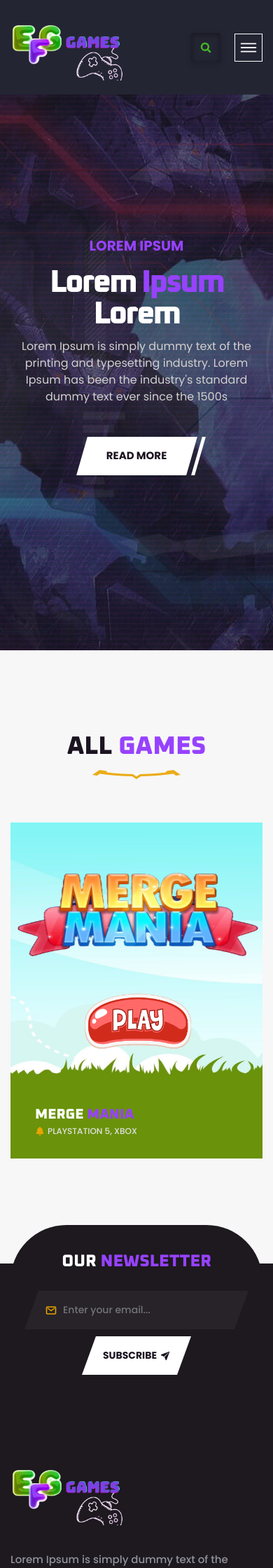
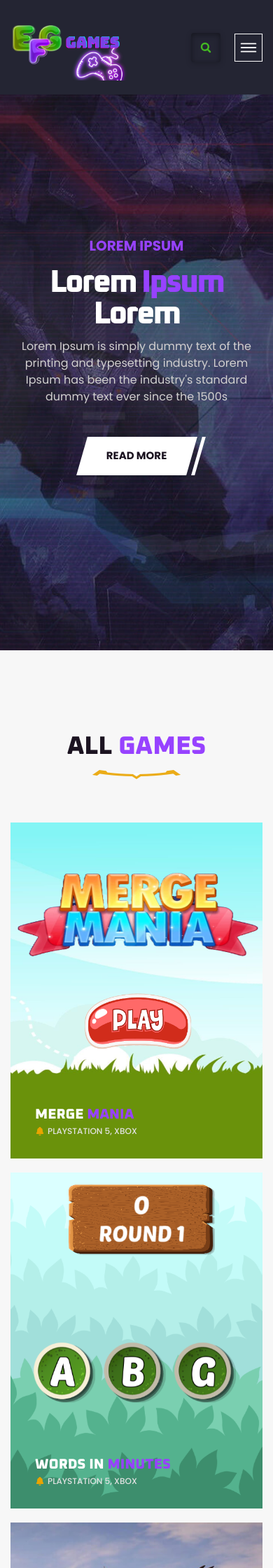
Before and after one commit to HaiderAziz428/Kids-Game-Website, a PHP site: page / in a window 390 px wide. Shown: the top 2240 px of the page at 70% size. Run offline with PHP 8.4, Linux system fonts and the light colour scheme.

Commit message:
Made some modifications to the code

```diff
--- a/assets/css/style.css
+++ b/assets/css/style.css
@@ -453,19 +453,40 @@ iframe{
 
 .has-scrollbar {
   display: flex;
-  gap: 30px;
-  overflow-x: auto;
-  padding-block-end: 30px;
-  scroll-snap-type: inline mandatory;
-}
-
-.has-scrollbar::-webkit-scrollbar { height: 10px; }
-
-.has-scrollbar::-webkit-scrollbar-track { outline: 3px solid var(--marigold); }
-
-.has-scrollbar::-webkit-scrollbar-thumb { background-color: var(--marigold); }
-
-.has-scrollbar::-webkit-scrollbar-button { width: calc(25% - 40px); }
+  flex-wrap: wrap;
+  justify-content: center; /* Center items horizontally */
+}
+
+.scrollbar-item {
+  width: calc(25% - 20px); /* Adjusted width for four cards per row */
+  margin: 0 10px 20px; /* Add margin to all sides except top */
+  box-sizing: border-box;
+}
+
+@media (max-width: 1199px) {
+  .scrollbar-item {
+    width: calc(25% - 20px); /* Adjusted width for four cards per row */
+  }
+}
+
+@media (max-width: 992px) {
+  .scrollbar-item {
+    width: calc(33.33% - 20px); /* Adjusted width for three cards per row */
+  }
+}
+
+@media (max-width: 768px) {
+  .scrollbar-item {
+    width: calc(50% - 20px); /* Adjusted width for two cards per row */
+  }
+}
+
+@media (max-width: 576px) {
+  .scrollbar-item {
+    width: calc(100% - 20px); /* Adjusted width for one card per row */
+  }
+}
+
 
 .section-subtitle,
 .section-title {
@@ -918,7 +939,6 @@ iframe{
   margin-block-end: 90px;
 }
 
-.featured-game .has-scrollbar { gap: 0; }
 
 .featured-game-card { position: relative; }
 
```
Also changed, not shown: assets/images/EFG_Games.jpg.
